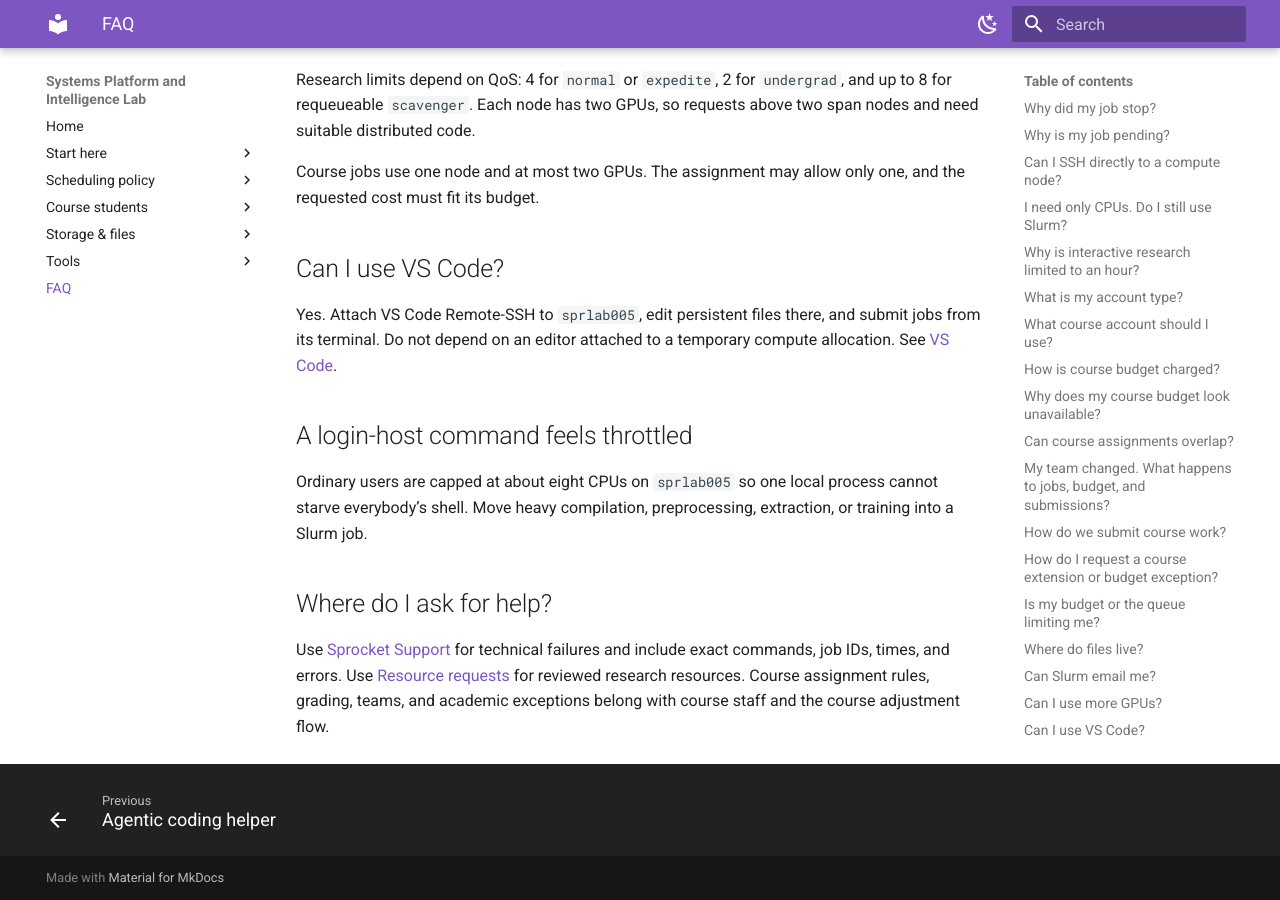
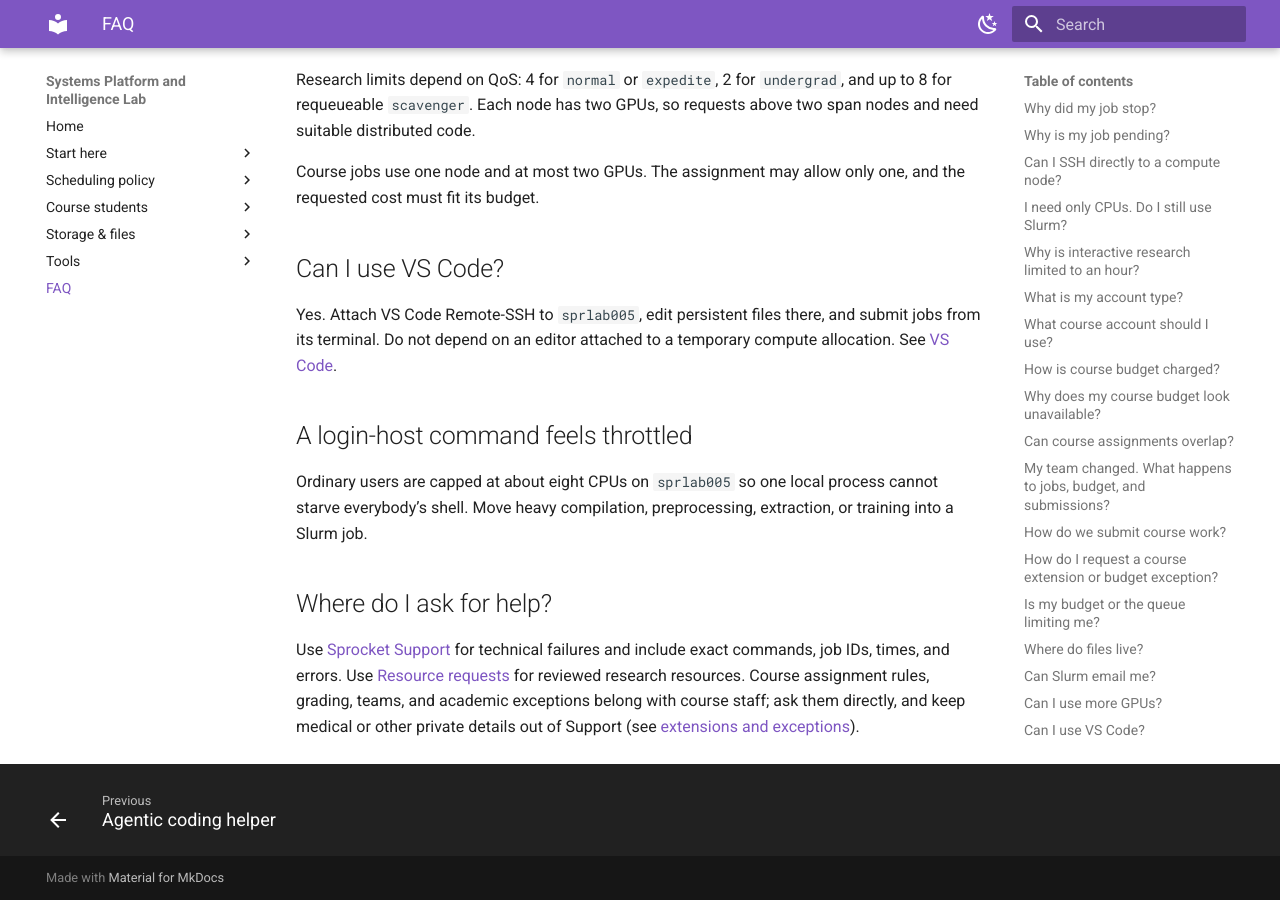
Before and after one commit to max-bromberg/platformx-wiki, an MkDocs documentation site: the page built from docs/faq.md, in a window 1280 px wide and 900 px high, scrolled down 3685 px. Built offline with MkDocs 1.6.1 and Material for MkDocs 9.7.7, drawn with Linux system fonts in a browser that asks for light colours.

Commit message:
docs(faq): stop sending students to a course adjustment flow
The help answer routed academic exceptions to 'the course adjustment
flow', which students do not have; every other page says to ask course
staff directly and keep supporting documents out of Support. The answer
now says the same and links the extensions section.

Review finding F50 (x-docs D6).

Co-Authored-By: Claude Opus 5.5 (1M context) <noreply@anthropic.com>

```diff
--- a/docs/faq.md
+++ b/docs/faq.md
@@ -104,4 +104,4 @@ Ordinary users are capped at about eight CPUs on `sprlab005` so one local proces
 
 ## Where do I ask for help?
 
-Use [Sprocket Support](/support) for technical failures and include exact commands, job IDs, times, and errors. Use [Resource requests](/requests) for reviewed research resources. Course assignment rules, grading, teams, and academic exceptions belong with course staff and the course adjustment flow.
+Use [Sprocket Support](/support) for technical failures and include exact commands, job IDs, times, and errors. Use [Resource requests](/requests) for reviewed research resources. Course assignment rules, grading, teams, and academic exceptions belong with course staff; ask them directly, and keep medical or other private details out of Support (see [extensions and exceptions](#how-do-i-request-a-course-extension-or-budget-exception)).
```
